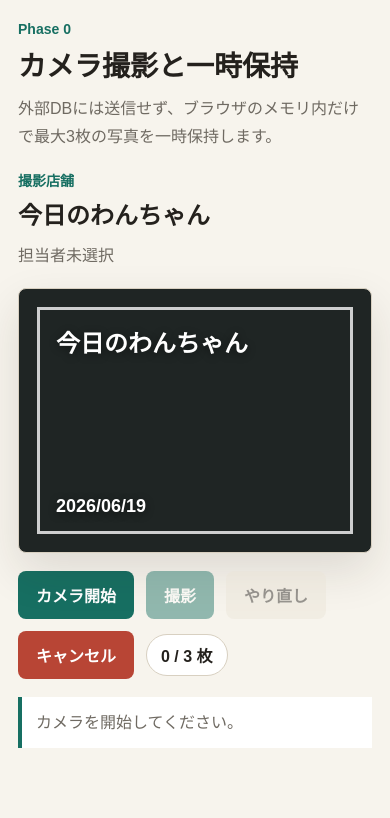
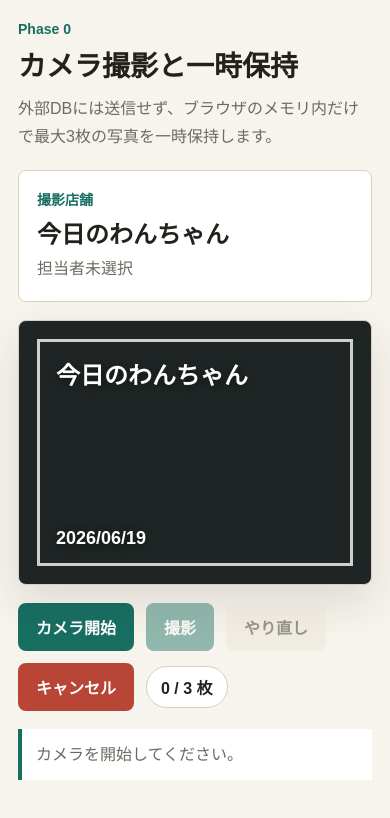
Before and after one commit to hirotaro-suzuki/dog-sns-prototype, a Next.js app: page / in a window 390 px wide. Shown: the top 818 px of the page. Built offline with nearby package versions, Linux system fonts and the light colour scheme.

Commit message:
Make store logo and logout controls clearer on iPad

```diff
--- a/src/app/globals.css
+++ b/src/app/globals.css
@@ -111,11 +111,23 @@ p {
 }
 
 .login-summary,
-.store-settings-panel {
+.store-settings-panel,
+.top-action-bar {
   border: 1px solid var(--line);
   border-radius: 8px;
   background: var(--panel);
   padding: 18px;
+}
+
+.top-action-bar {
+  display: flex;
+  gap: 14px;
+  align-items: center;
+  justify-content: space-between;
+}
+
+.top-action-bar h2 {
+  margin-bottom: 6px;
 }
 
 .store-settings-panel {
@@ -218,12 +230,12 @@ p {
   position: absolute;
   right: 24px;
   bottom: 24px;
-  max-width: min(220px, 36%);
-  max-height: 84px;
+  max-width: min(360px, 52%);
+  max-height: 136px;
   object-fit: contain;
-  padding: 8px;
+  padding: 10px;
   border-radius: 8px;
-  background: rgba(255, 255, 255, 0.82);
+  background: rgba(255, 255, 255, 0.9);
   box-shadow: 0 8px 24px rgba(0, 0, 0, 0.22);
 }
 
@@ -261,6 +273,10 @@ p {
   flex-wrap: wrap;
   gap: 12px;
   align-items: center;
+}
+
+.utility-toolbar {
+  justify-content: flex-end;
 }
 
 .action-button {
@@ -468,7 +484,19 @@ p {
     gap: 2px;
   }
 
+  .top-action-bar {
+    display: grid;
+  }
+
+  .top-action-bar .action-button,
   .action-button.primary-wide {
     width: 100%;
   }
+
+  .store-logo-badge {
+    right: 16px;
+    bottom: 16px;
+    max-width: min(320px, 62%);
+    max-height: 116px;
+  }
 }
```
